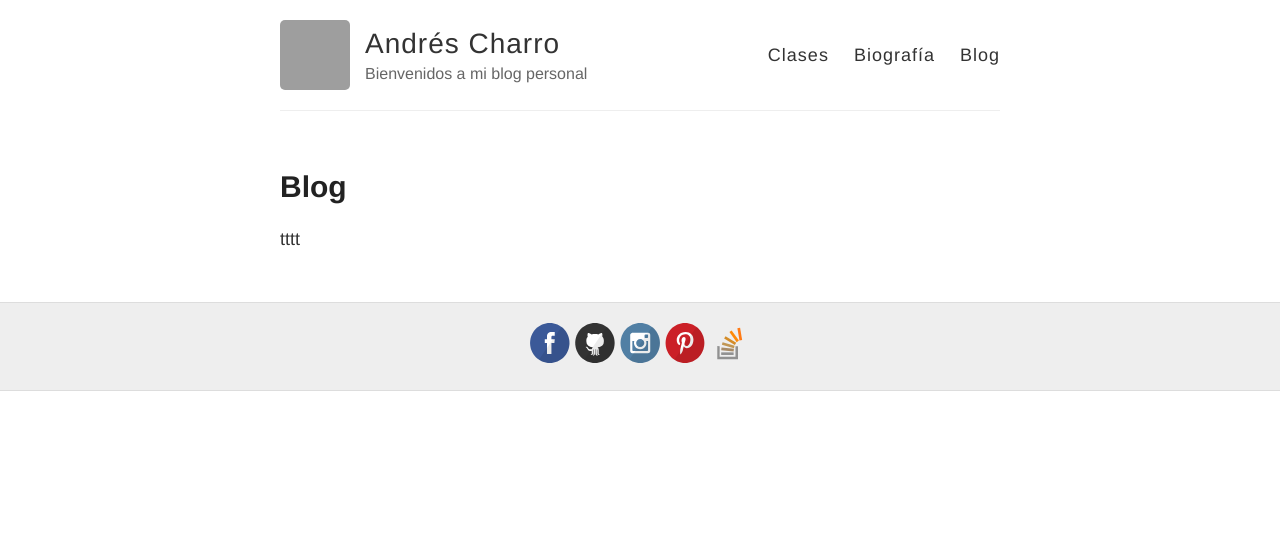
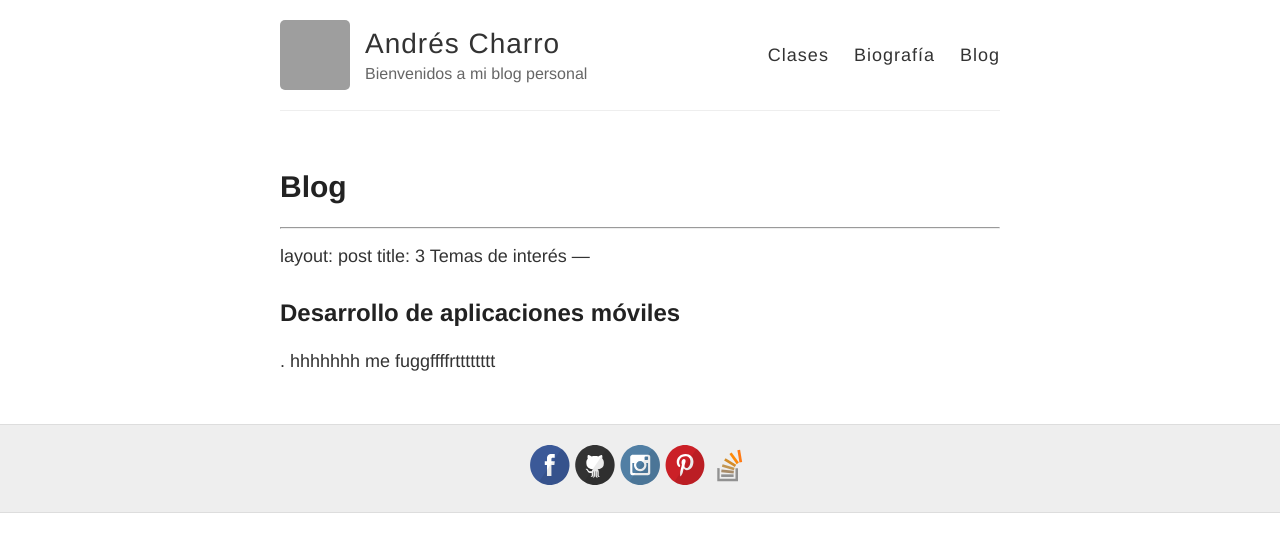
Before and after one commit to andrescharro22/Carlos-F007.github.io, a Jekyll site: the page built from blog.md, in a window 1280 px wide. Shown: the top 552 px of the page. Built offline with Jekyll 4.4.1, drawn with Linux system fonts in a browser that asks for light colours; grey boxes are pictures that could not be loaded.

Commit message:
Update blog.md

```diff
--- a/blog.md
+++ b/blog.md
@@ -4,4 +4,13 @@ title: Blog
 permalink: /blog/
 ---
 
-tttt
+---
+layout: post
+title: 3 Temas de interés
+---
+
+
+Desarrollo de aplicaciones móviles
+--
+
+. hhhhhhh me fuggffffrtttttttt
```
